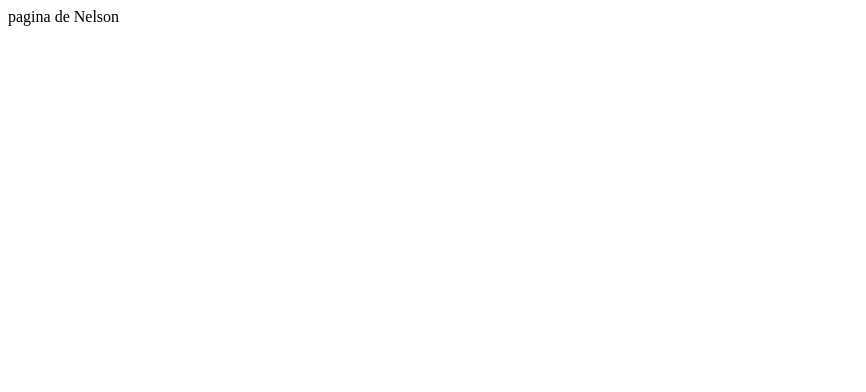
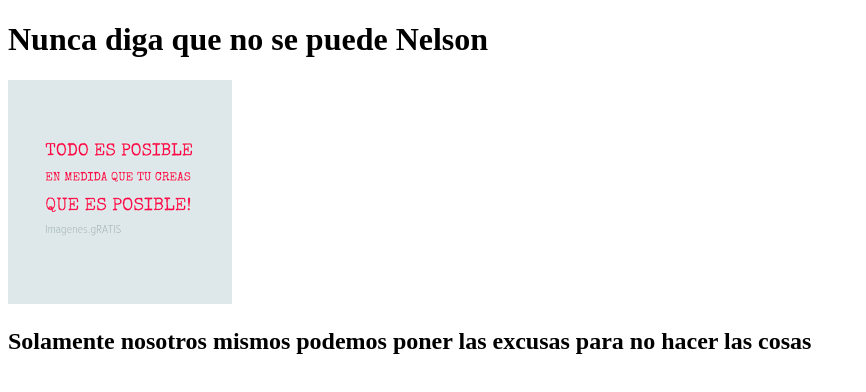
Before and after one commit to neo791028/domicilios, a plain HTML site: page index.html in a window 1280 px wide. Shown: the whole page, without its empty margins (0-866 px from the left). Drawn offline with Linux system fonts and the light colour scheme.

Commit message:
Se puede Nelson animo....

```diff
--- a/html/index.html
+++ b/index.html
@@ -7,6 +7,8 @@
     <title>Domicilios</title>
 </head>
 <body>
-    pagina de Nelson
+    <h1>Nunca diga que no se puede Nelson</h1>
+    <img src="./public/images/imagen.png" alt="imagen">
+    <h2>Solamente nosotros mismos podemos poner las excusas para no hacer las cosas</h2>
 </body>
 </html>
```
Also changed, not shown: public/css/styles.css (added), public/images/imagen.png (added), public/javascript/index.js (added).
